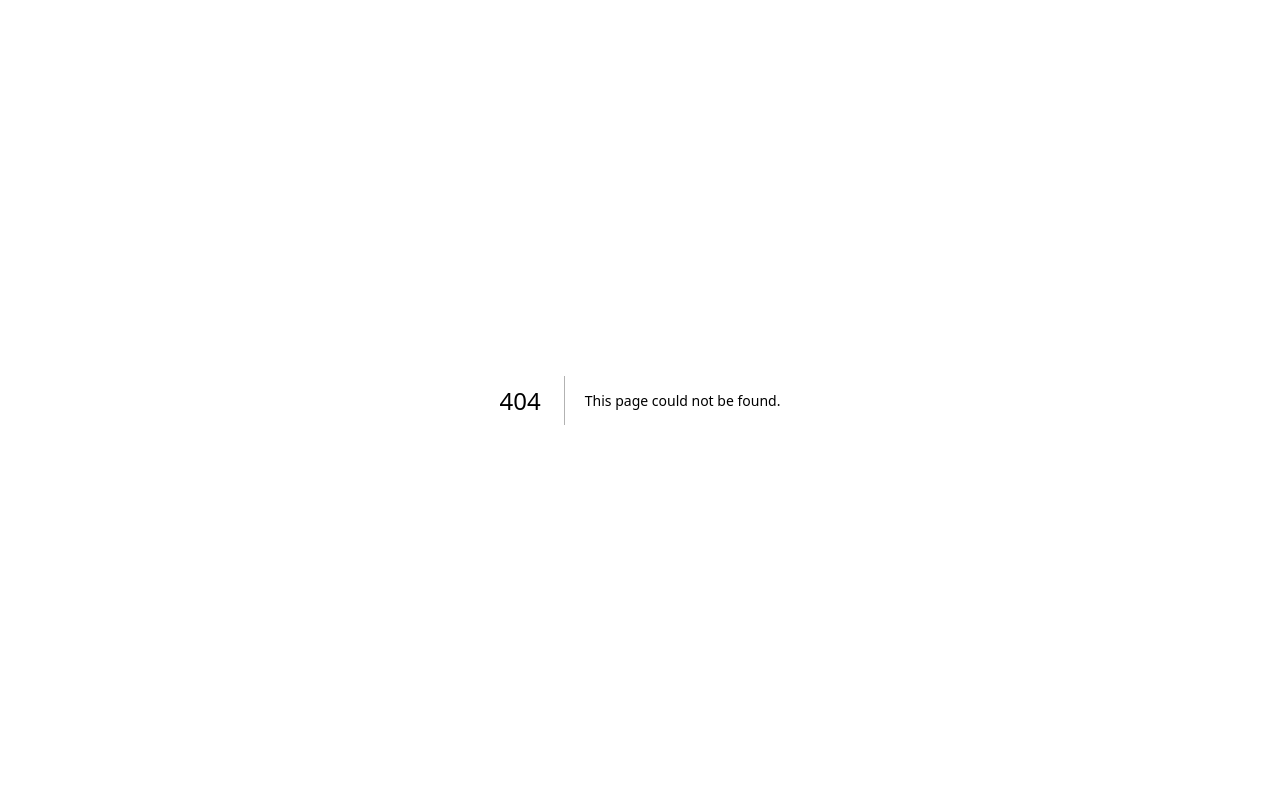
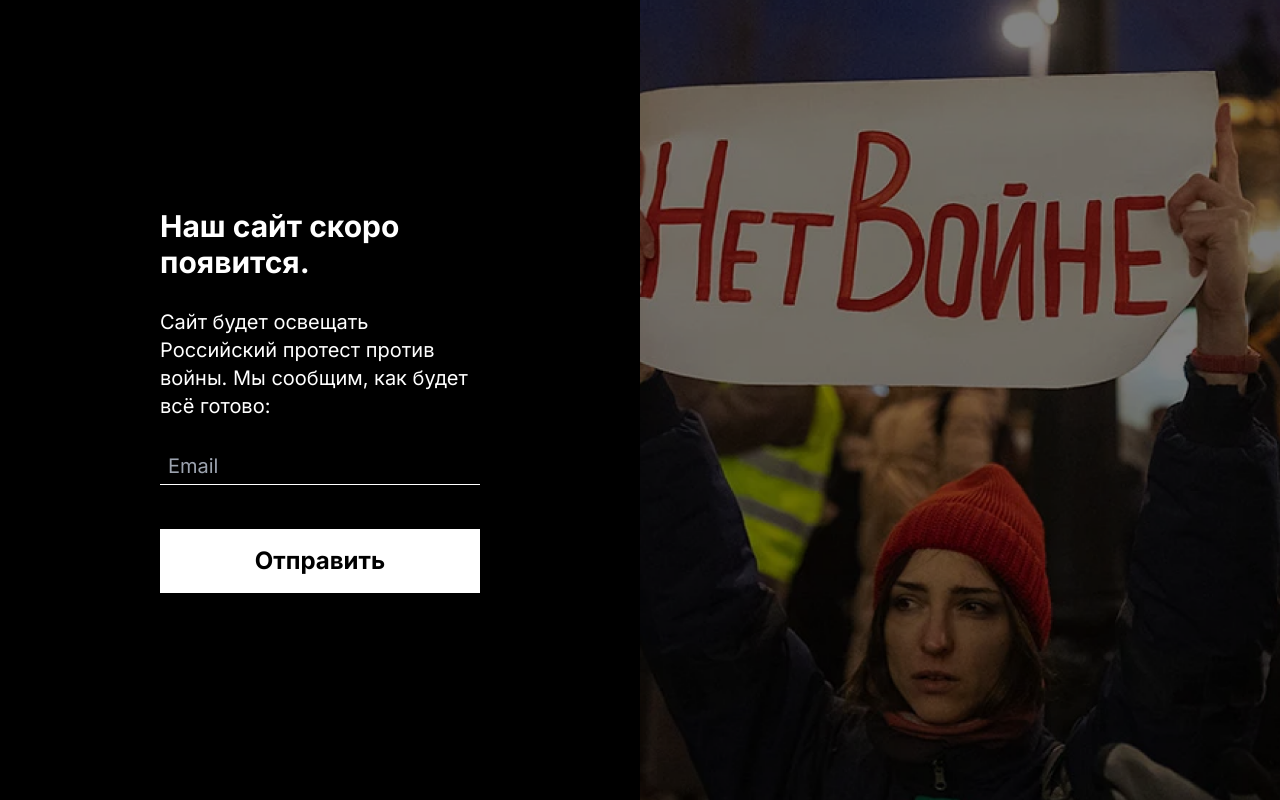
Before and after one commit to HuzaifaGhoury/Ukraine, a Next.js app: page /signin in a window 1280 px wide. Before the commit this address had no page. Built offline with nearby package versions, Linux system fonts and the light colour scheme.

Commit message:
add signin pageui

```diff
--- a/src/app/page.js
+++ b/src/app/page.js
@@ -1,3 +1,4 @@
+"use client"
 import Image from "next/image";
 import logo from "../../public/logo.png";
 import Third from "./Third";
@@ -5,6 +6,8 @@ import SecondPage from "./SecondPage";
 import Tabs from "./Tabs";
 import SlidesAndmap from "./SlidesAndmap";
 import Footer from "./Footer";
+import Link from "next/link";
+
 export default function Home() {
   return (
     <div>
@@ -44,8 +47,8 @@ export default function Home() {
             </h2>
 
             <div className="text-white md:flex md:justify-center w-1/1 py-10 gap-5 ml-2">
-              <button class="order-1 rounded-full bg-orange-500 shadow-md w-80 h-16 text-bold">
-                Что я могу сделать?
+              <button class="order-1 rounded-full bg-orange-500 shadow-md w-80 h-16 text-bold" onClick={'/signin'}>
+<Link href='/signin'>Что я могу сделать?</Link>
               </button>
               <button class="order-2 rounded-full shadow-md border border-white w-80 h-16 mt-5 md:mt-0">
                 Почему это плохо?
--- /dev/null
+++ b/src/app/signin/page.js
@@ -0,0 +1,43 @@
+"use client"
+import React, { useState } from "react";
+
+export default function Page() {
+  const [email, setEmail] = useState("");
+
+  const handleButtonClick = () => {
+    setEmail("");
+  };
+
+  return (
+    <div className="w-full bg-black">
+      <div
+        className="md:h-screen h-auto w-full bg-cover bg-center"
+        style={{ backgroundImage: 'url("./displaymain.png")' }}
+      >
+        <div className="bg-black w-full md:w-3/6 flex flex-col justify-center items-center h-full">
+          <div className="p-12 rounded-md md:mx-28 text-center">
+            <h1 className="text-white font-poppins text-3xl text-start font-bold">
+              Наш сайт скоро появится.
+            </h1>
+            <h2 className="text-white font-poppins text-start text-xl font-normal mt-7">
+              Сайт будет освещать Российский протест против войны. Мы сообщим, как будет всё готово:
+            </h2>
+            <input
+              type="email"
+              placeholder="Email"
+              value={email}
+              onChange={(e) => setEmail(e.target.value)}
+              className="text-white font-poppins text-xl font-normal my-7 w-full border-b border-white focus:outline-none focus:border-orange-500 px-2 py-1 bg-transparent"
+            />
+            <button
+              onClick={handleButtonClick}
+              className="text-black font-poppins text-2xl font-bold bg-white h-16 w-full mt-4"
+            >
+              Отправить
+            </button>
+          </div>
+        </div>
+      </div>
+    </div>
+  );
+}
```
